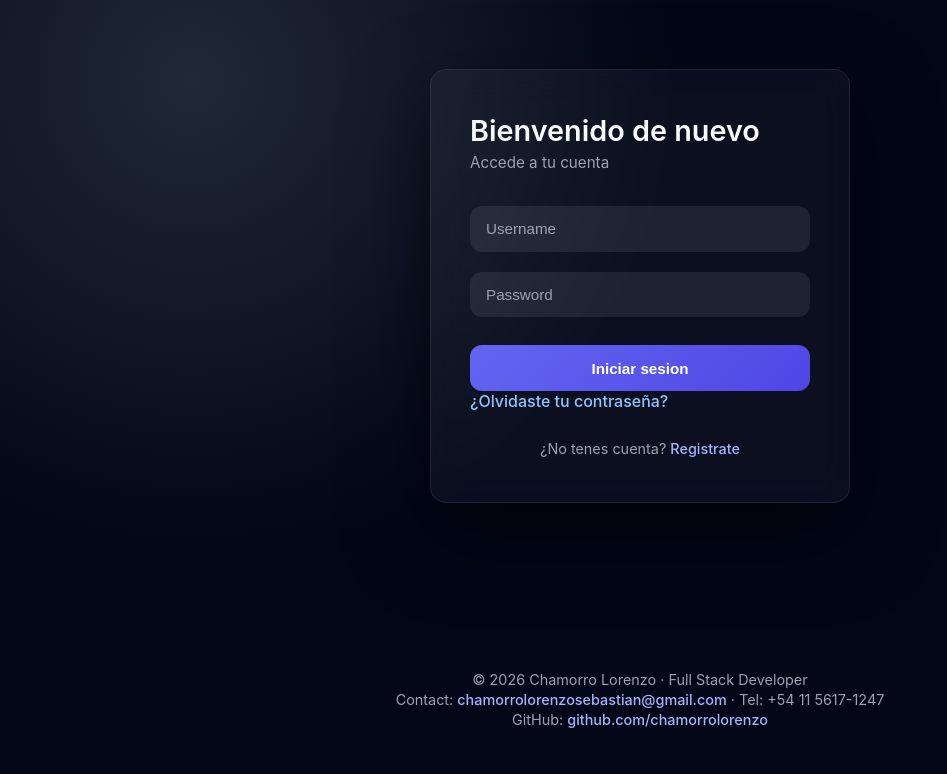
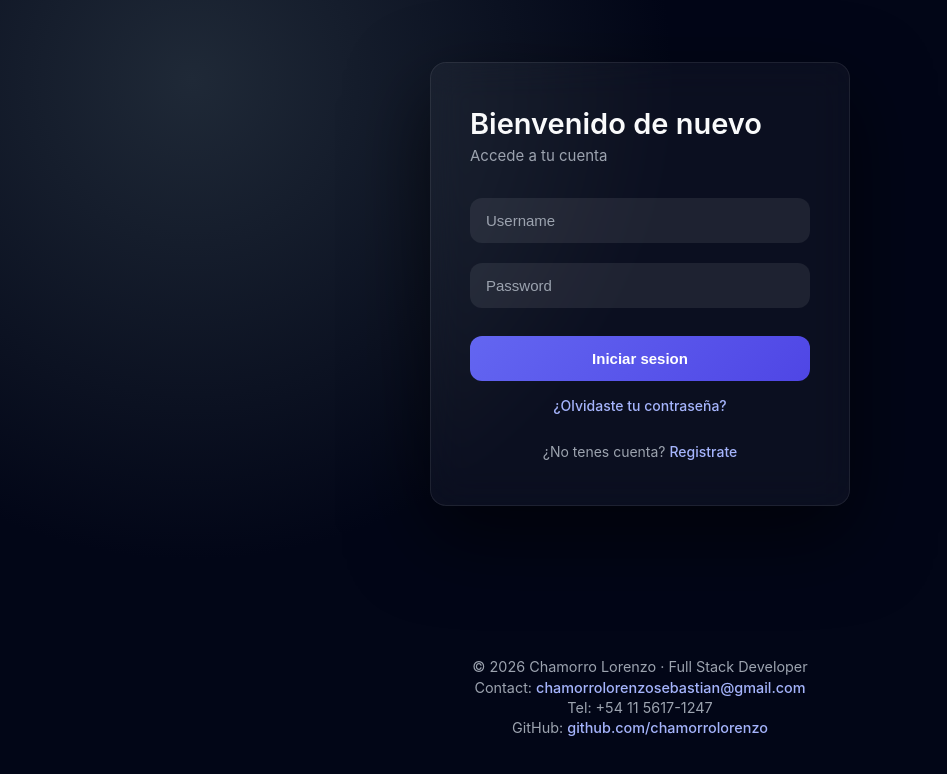
Before and after one commit to chamorrolorenzo/Frontend-Registro-Trabajo, a React (Vite) app: page /login in a window 1280 px wide. Shown: the top 774 px of the page, without its empty margins (0-947 px from the left). Built offline with nearby package versions, Linux system fonts and the light colour scheme.

Commit message:
display Zod register validation errors

```diff
--- a/src/components/AuthFooter.jsx
+++ b/src/components/AuthFooter.jsx
@@ -9,7 +9,8 @@ function AuthFooter() {
         <a href="mailto:chamorrolorenzosebastian@gmail.com">
           chamorrolorenzosebastian@gmail.com
         </a>{" "}
-        · Tel: +54 11 5617-1247
+        <br />
+         Tel: +54 11 5617-1247
       </p>
       <p>
         GitHub:{" "}
--- a/src/pages/Login.jsx
+++ b/src/pages/Login.jsx
@@ -57,7 +57,7 @@ function Login() {
           <button type="submit">Iniciar sesion</button>
         </form>
 
-        <Link to="/forgot-password">¿Olvidaste tu contraseña?</Link>
+        <Link to="/forgot-password" className="forgot-password">¿Olvidaste tu contraseña?</Link>
 
 
         {error && <p className="auth-error">{error}</p>}
--- a/src/pages/Register.jsx
+++ b/src/pages/Register.jsx
@@ -32,11 +32,14 @@ function Register() {
         password,
         empresa: companyCode,
       });
+      navigate("/login");
+    }
 
-      navigate("/login");
-    } catch (err) {
-      setError("Could not create account. Please check the data.");
-    } finally {
+    catch (err) {
+      setError(err.message || "Error al crear la cuenta");
+    }
+
+ finally {
       setLoading(false);
     }
   };
@@ -48,27 +51,23 @@ function Register() {
         <p className="auth-subtitle">
           Registrate para empezar a usar el sistema
         </p>
-
         <form className="auth-form" onSubmit={handleSubmit}>
         <input
-            placeholder="First name"
+          placeholder="Nombre"
           value={nombre}
           onChange={(e) => setNombre(e.target.value)}
-            required
         />
 
         <input
-            placeholder="Last name"
+          placeholder="Apellido"
           value={apellido}
           onChange={(e) => setApellido(e.target.value)}
-            required
         />
 
         <input
-            placeholder="Username"
+          placeholder="Usuario (mínimo 8 caracteres)"
           value={username}
           onChange={(e) => setUsername(e.target.value)}
-            required
         />
 
         <input
@@ -76,29 +75,25 @@ function Register() {
           placeholder="Email"
           value={email}
           onChange={(e) => setEmail(e.target.value)}
-            required
         />
 
         <input
           type="password"
-            placeholder="Ingrese 4 núneros"
+          placeholder="Ingrese 4 números"
           value={password}
           onChange={(e) => setPassword(e.target.value)}
-            required
         />
 
         <input
           placeholder="Nombre de la Empresa"
           value={companyCode}
           onChange={(e) => setCompanyCode(e.target.value)}
-            required
         />
 
         <button type="submit" disabled={loading}>
-            {loading ? "Creating account..." : "Create account"}
+          {loading ? "Creando cuenta..." : "Crear cuenta"}
         </button>
               </form>
-
         {error && <p className="auth-error">{error}</p>}
 
         <p className="auth-footer">
--- a/src/styles/auth.css
+++ b/src/styles/auth.css
@@ -13,27 +13,26 @@
 .auth-card {
   width: 100%;
   max-width: 420px;
-  padding: 2.75rem 2.5rem;
+  padding: 44px 40px;
   border-radius: 16px;
   background: rgba(255, 255, 255, 0.04);
   backdrop-filter: blur(18px);
   box-shadow:
     0 30px 80px rgba(0, 0, 0, 0.6),
     inset 0 0 0 1px rgba(255, 255, 255, 0.08);
-  animation: authFade 0.5s ease-out;
 }
 
 /* ===== Header ===== */
 .auth-card h1 {
-  margin: 0 0 0.25rem;
-  font-size: 1.8rem;
+  margin: 0 0 4px;
+  font-size: 29px;
   font-weight: 600;
   color: #f9fafb;
 }
 
 .auth-subtitle {
-  margin-bottom: 2rem;
-  font-size: 0.95rem;
+  margin-bottom: 32px;
+  font-size: 15px;
   color: #9ca3af;
 }
 
@@ -41,18 +40,18 @@
 .auth-form {
   display: flex;
   flex-direction: column;
-  gap: 1.25rem;
+  gap: 20px;
 }
 
 /* ===== Inputs ===== */
 .auth-form input {
   width: 100%;
-  padding: 0.9rem 1rem;
+  padding: 14px 16px;
   border-radius: 12px;
   border: none;
   background: rgba(255, 255, 255, 0.08);
   color: #f9fafb;
-  font-size: 0.95rem;
+  font-size: 15px;
   outline: none;
   transition: background 0.2s ease, box-shadow 0.2s ease;
 }
@@ -68,13 +67,13 @@
 
 /* ===== Button ===== */
 .auth-form button {
-  margin-top: 0.5rem;
-  padding: 0.9rem;
+  margin-top: 8px;
+  padding: 14px;
   border-radius: 12px;
   border: none;
   background: linear-gradient(135deg, #6366f1, #4f46e5);
   color: #ffffff;
-  font-size: 0.95rem;
+  font-size: 15px;
   font-weight: 600;
   cursor: pointer;
   transition: transform 0.15s ease, box-shadow 0.15s ease;
@@ -89,11 +88,33 @@
   transform: translateY(0);
 }
 
+/* ===== Forgot password ===== */
+.forgot-password {
+  display: block;
+  margin-top: 16px;
+  text-align: center;
+  font-size: 14px;
+  color: #a5b4fc;
+  text-decoration: none;
+}
+
+.forgot-password:hover {
+  text-decoration: underline;
+}
+
+/* ===== Error ===== */
+.auth-error {
+  margin-top: 16px;
+  text-align: center;
+  font-size: 14px;
+  color: #fca5a5;
+}
+
 /* ===== Footer ===== */
 .auth-footer {
-  margin-top: 1.75rem;
+  margin-top: 28px;
   text-align: center;
-  font-size: 0.9rem;
+  font-size: 14px;
   color: #9ca3af;
 }
 
@@ -106,20 +127,3 @@
 .auth-footer a:hover {
   text-decoration: underline;
 }
-
-/* ===== Error ===== */
-.auth-error {
-  margin-top: 1rem;
-  text-align: center;
-  font-size: 0.85rem;
-  color: #fca5a5;
-}
-
-/* ===== Animation ===== */
-@keyframes authShake {
-  0% { transform: translateX(0); }
-  25% { transform: translateX(-4px); }
-  50% { transform: translateX(4px); }
-  75% { transform: translateX(-4px); }
-  100% { transform: translateX(0); }
-}
--- a/src/styles/global.css
+++ b/src/styles/global.css
@@ -21,10 +21,6 @@ body {
   font-family: Inter, system-ui, -apple-system, BlinkMacSystemFont,
     "Segoe UI", sans-serif;
 }
-
-/* ================================= */
-/* ======== MOBILE CONTAINER ======== */
-/* ================================= */
 
 /* TODA la app vive dentro de 480px */
 .page {
@@ -59,9 +55,7 @@ p {
   line-height: 1.4;
 }
 
-/* ================================= */
 /* ============ LINKS =============== */
-/* ================================= */
 
 a {
   color: #93c5fd;
```
Lines whose indentation alone changed are shown as unchanged.
